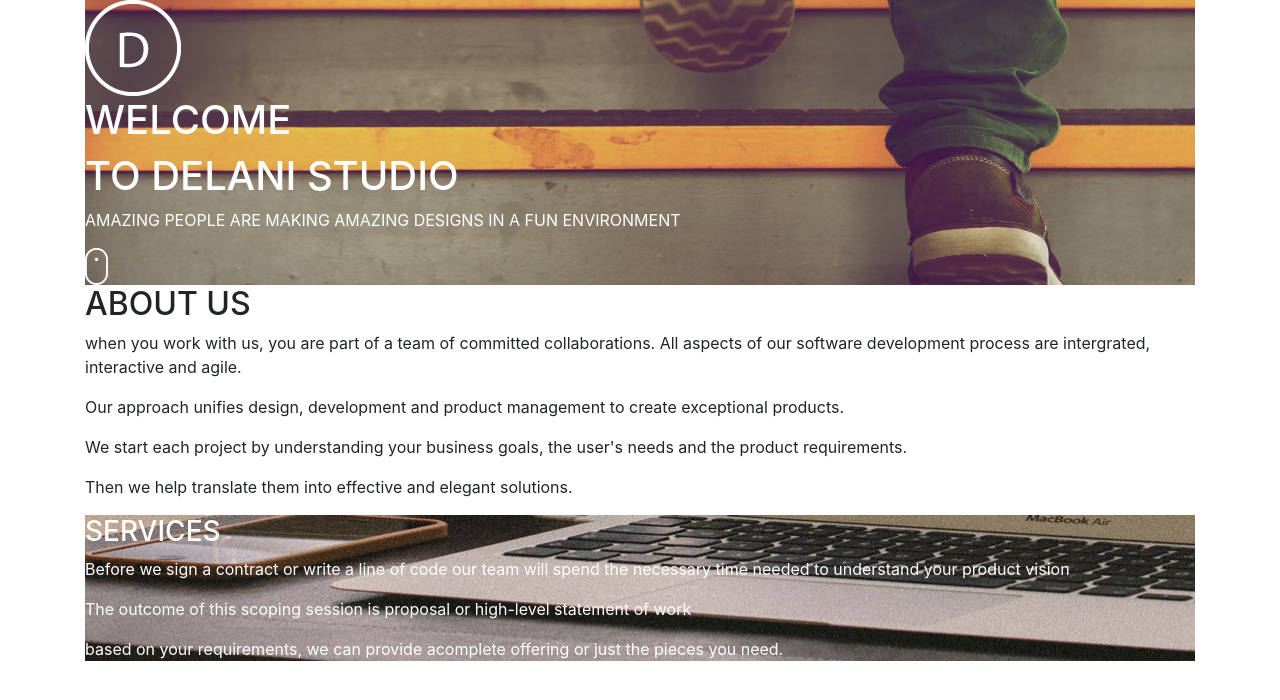
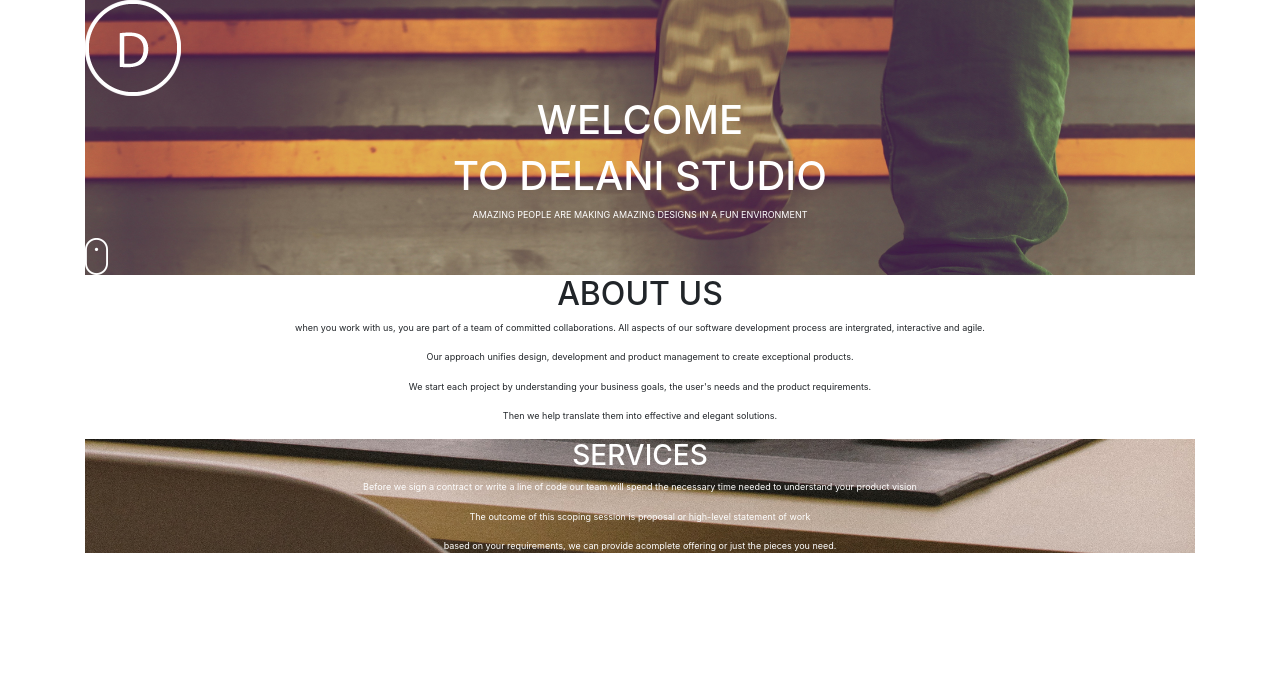
Before and after one commit to faithkoske/DELANI-STUDIO, a plain HTML site: page index.html in a window 1280 px wide. Drawn offline with nearby package versions, Linux system fonts and the light colour scheme; a script that the page names is missing.

Commit message:
add file changes

```diff
--- a/css/styles.css
+++ b/css/styles.css
@@ -1,9 +1,8 @@
 div[id="wel"]{
   background-image:url(../images/h_img.jpg);
   background-repeat: no-repeat;
-  background-position: center;
-  background-size: 100%,100%;
-  background-color: white;
+  background-size: cover;
+  overflow-x: hidden;
   color: white;
 }
 wel.logo.png {
@@ -12,4 +11,24 @@ wel.logo.png {
 div[id="ser"]{
   background-image: url(../images/s_image.jpg);
   color: white;
+  background-size: cover;
+  background-repeat: no-repeat;
+  background-position: center;
+  border-image-width: 100%;
 }
+h1{
+  text-align: center;
+}
+p{
+  text-align: center;
+  font-size: 9px;
+}
+h2{
+  text-align: center;
+  }
+h3{
+  text-align: center;
+}
+img[id="wel"]{
+  margin-left: 40%;
+}
```
